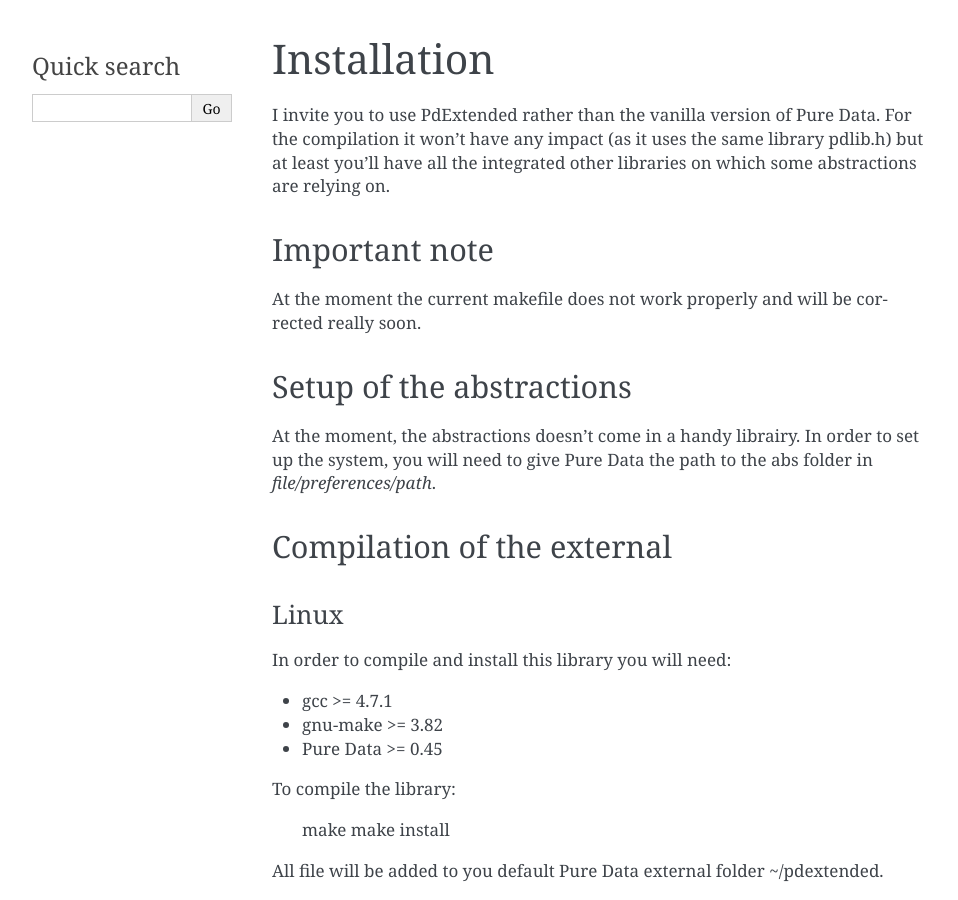
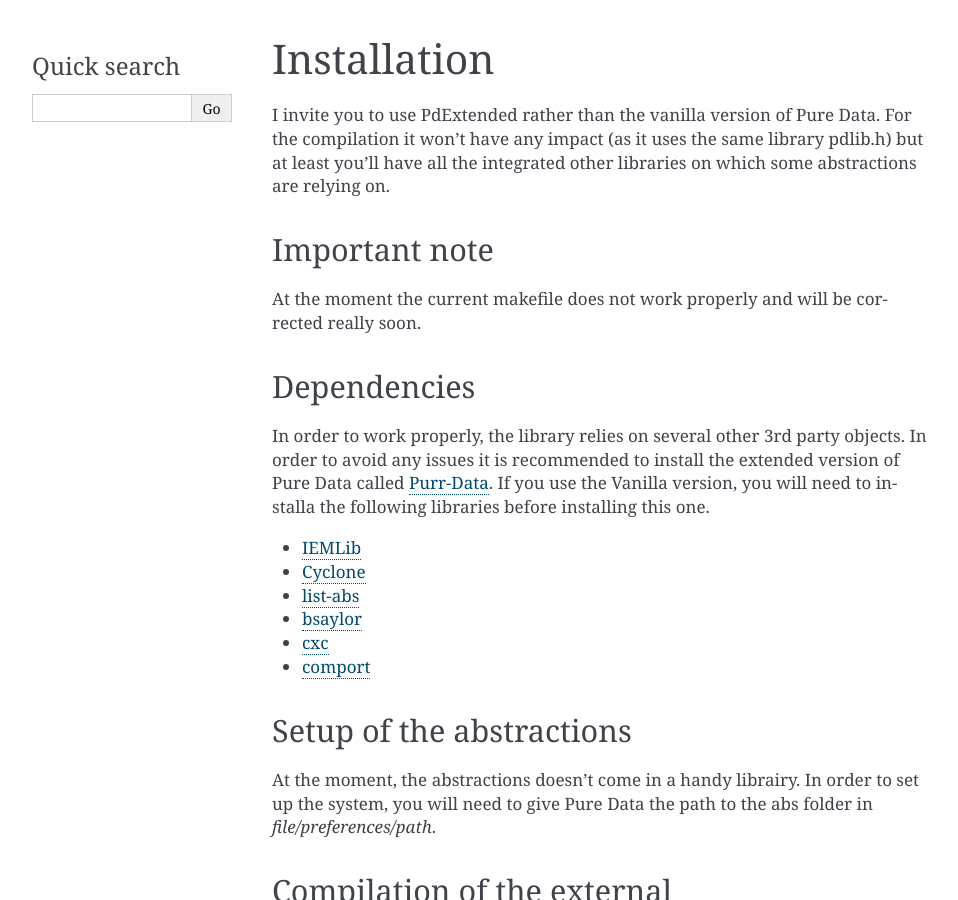
Before and after one commit to mattberjon/mblib, a Sphinx documentation site: the page built from docs/install.rst, in a window 1280 px wide and 900 px high. Shown: the whole window, without its empty margins (148-1106 px from the left). Built offline with Sphinx 7.4.7, drawn with Linux system fonts in a browser that asks for light colours.

Commit message:
Add of all dependencies in the documentation
I added the different 3rd party libraries on which this work relies on.
It would help anyone using a Vanilla version to known which libraries
are necessary to use it.

Resolves: #8

Signed-off-by: Matthieu Berjon <matthieu@berjon.net>

```diff
--- a/docs/install.rst
+++ b/docs/install.rst
@@ -12,6 +12,20 @@
 At the moment the current makefile does not work properly and will be corrected
 really soon.
 
+Dependencies
+------------
+
+In order to work properly, the library relies on several other 3rd party
+objects. In order to avoid any issues it is recommended to install the extended
+version of Pure Data called `Purr-Data`_. If you use the Vanilla version, you
+will need to installa the following libraries before installing this one.
+
+- `IEMLib`_
+- `Cyclone`_
+- `list-abs`_
+- `bsaylor`_
+- `cxc`_
+- `comport`_
 
 Setup of the abstractions
 -------------------------
@@ -102,3 +116,10 @@
 
 .. _simplified Github workflow: http://scottchacon.com/2011/08/31/github-flow.html
 .. _project: https://github.com/mattberjon/mblib/issues
+.. _Purr-Data: https://github.com/agraef/purr-data
+.. _IEMLib: https://puredata.info/downloads/iemlib
+.. _Cyclone: https://github.com/porres/pd-cyclone
+.. _list-abs: https://svn.code.sf.net/p/pure-data/svn/trunk/abstractions/footils/list-abs/
+.. _bsaylor: https://svn.code.sf.net/p/pure-data/svn/trunk/externals/bsaylor/
+.. _cxc: https://svn.code.sf.net/p/pure-data/svn/trunk/externals/cxc/
+.. _comport: https://git.iem.at/pd/comport
```
